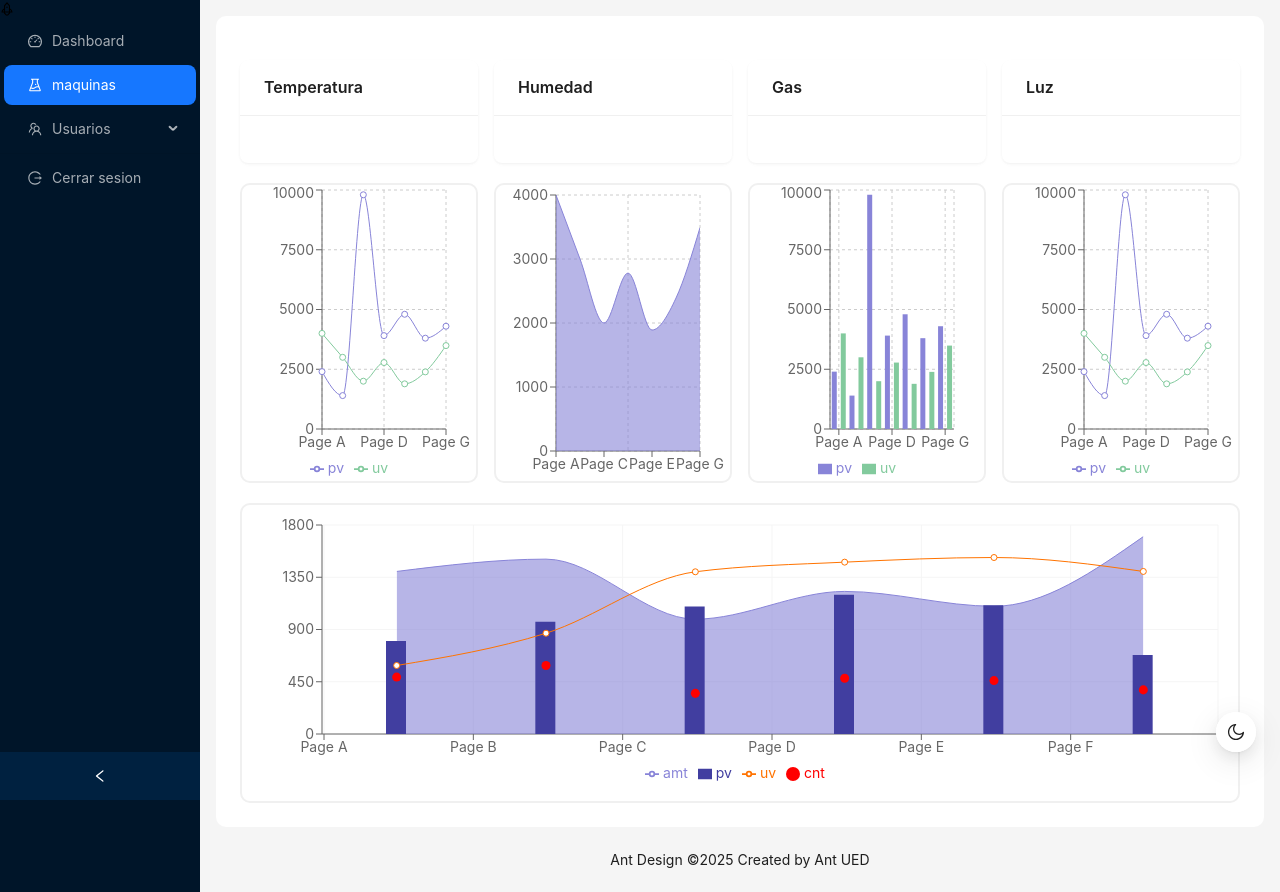
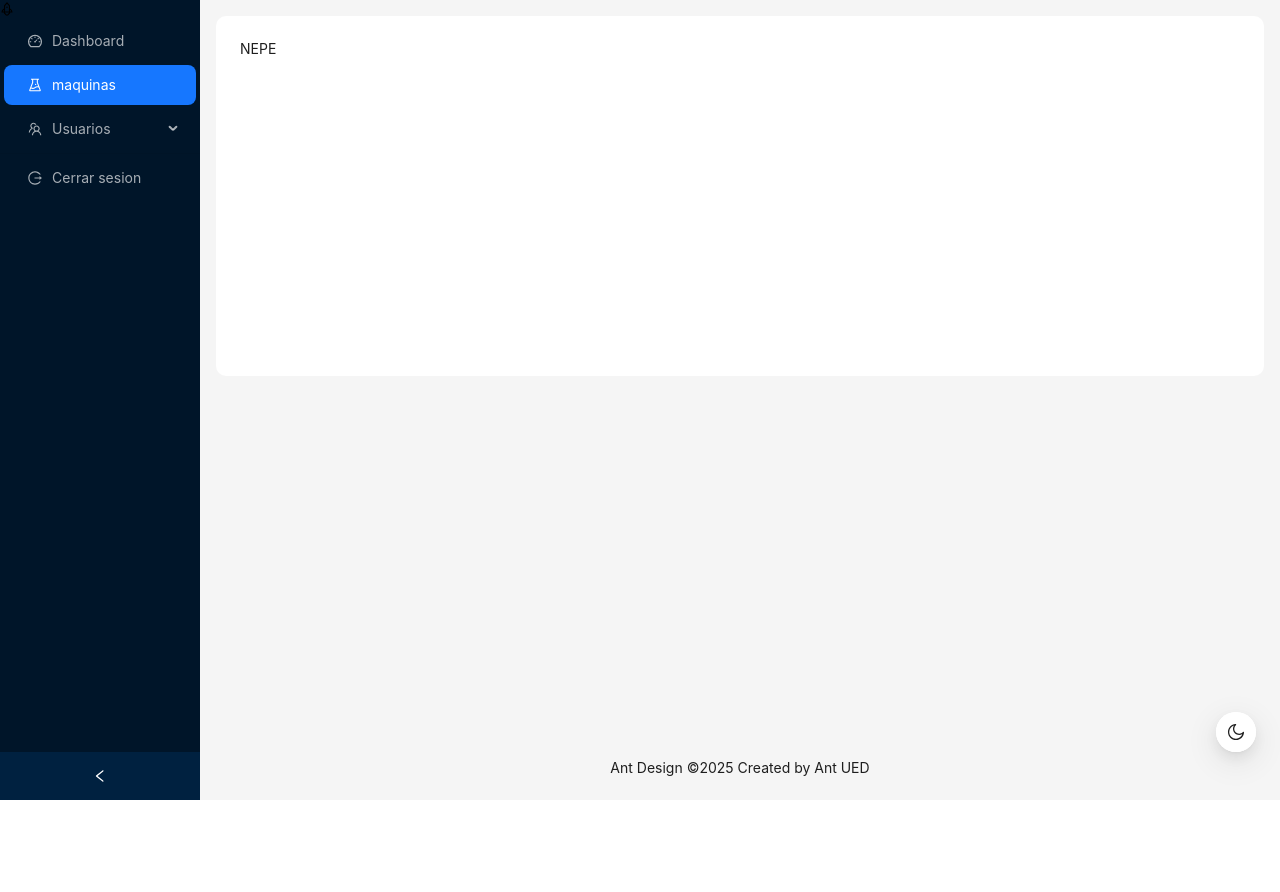
Before and after one commit to Angaro920/agroclima-react-iot, a React (Vite) app: page / in a window 1280 px wide. Both pictures are taken after a click on the item "maquinas". After the commit the page ends 800 px from the top, so only its background shows below. Built offline with nearby package versions, Linux system fonts and the light colour scheme.

Commit message:
Add pages and routes

```diff
--- a/src/App.tsx
+++ b/src/App.tsx
@@ -1,20 +1,20 @@
 import { useState } from "react";
-import { Layout, Col, Row, FloatButton} from "antd";
-import {
-  CartasDashboard,
-  MenuDashboard,
-  LineChartComponent,
-  ComposedChartComponent,
-  AreaChartComponent,
-  BarChartComponent,
-} from "./components";
+import { Layout, FloatButton } from "antd";
+import { MenuDashboard } from "./components";
 import { MoonOutlined, RocketOutlined } from "@ant-design/icons";
 import { dashboardStyle } from "./styles";
+import { Dashboard ,Devices } from "./pages";
+import { Pages } from "./constants/pages";
 
-const { /* Header, */  Content, Footer, Sider } = Layout;
+
+
+const { /* Header, */ Content, Footer, Sider } = Layout;
+
 
 const App = () => {
   const [collapsed, setCollapsed] = useState(false);
+  const [currentPage, setCurrentPage] = useState(Pages.DASHBOARD);
+
   /* const {
     token: { colorBgContainer},
   } = theme.useToken(); */
@@ -27,53 +27,16 @@ const App = () => {
         onCollapse={(value) => setCollapsed(value)}
         /* style={{ background: colorBgContainer }} */
       >
-        <div><RocketOutlined /> </div>
-        <MenuDashboard />
+        <div>
+          <RocketOutlined />{" "}
+        </div>
+        <MenuDashboard setCurrentPage={setCurrentPage} />
       </Sider>
       <Layout>
         {/* <Header style={{ padding: 0, background: colorBgContainer }} /> */}
         <Content style={{ margin: "0 16px" }}>
-          <div style={dashboardStyle.mainSector}>
-            <Row gutter={16}>
-              <Col span={6}>
-                <CartasDashboard title="Temperatura" />
-              </Col>
-              <Col span={6}>
-                <CartasDashboard title="Humedad" />
-              </Col>
-              <Col span={6}>
-                <CartasDashboard title="Gas" />
-              </Col>
-              <Col span={6}>
-                <CartasDashboard title="Luz" />
-              </Col>
-            </Row>
-            <Row gutter={16}>
-              <Col span={6}>
-              <div style={dashboardStyle.chartdiv}>
-                  <LineChartComponent />
-                </div>
-              </Col>
-              <Col span={6}>
-                <div style={dashboardStyle.chartdiv}>
-                  <AreaChartComponent />
-                </div>
-              </Col>
-              <Col span={6}>
-              <div style={dashboardStyle.chartdiv}>
-                  <BarChartComponent />
-                </div>
-              </Col>
-              <Col span={6}>
-              <div style={dashboardStyle.chartdiv}>
-                  <LineChartComponent />
-                </div>
-              </Col>
-            </Row>
-            <div style={dashboardStyle.chartdiv}>
-              <ComposedChartComponent />
-            </div>
-          </div>
+          {currentPage === Pages.DASHBOARD && <Dashboard />}
+          {currentPage === Pages.DEVICES && <Devices />}
         </Content>
         <Footer style={{ textAlign: "center" }}>
           Ant Design ©{new Date().getFullYear()} Created by Ant UED
--- a/src/components/Menu/index.tsx
+++ b/src/components/Menu/index.tsx
@@ -10,17 +10,21 @@ import {
 } from "@ant-design/icons";
 import type { MenuProps } from "antd";
 import { Menu } from "antd";
+import { Pages } from "../../constants/pages";
+
+
+console.log(Pages);
 
 type MenuItem = Required<MenuProps>["items"][number];
 
 const items: MenuItem[] = [
   {
-    key: "dashboard",
+    key: Pages.DASHBOARD,
     label: "Dashboard",
     icon: <DashboardOutlined />,
   },
   {
-    key: "maquinas",
+    key: Pages.DEVICES,
     label: "maquinas",
     icon: <ExperimentOutlined />,
   },
@@ -45,8 +49,8 @@ const items: MenuItem[] = [
   },
 ];
 
-export const MenuDashboard = () => {
+export const MenuDashboard = ({setCurrentPage}) => {
   return (
-    <Menu defaultSelectedKeys={['1']} items={items} theme="dark" mode='inline'/>
+    <Menu defaultSelectedKeys={['1']} items={items} theme="dark" mode='inline' onClick={(event) => {setCurrentPage(event.key)}}/>
   )
 }
--- /dev/null
+++ b/src/constants/pages.ts
@@ -0,0 +1,5 @@
+export enum Pages {
+    DASHBOARD = "DASHBOARD",
+    DEVICES = "DEVICES",
+    CONTACT = "CONTACT",
+  }
--- /dev/null
+++ b/src/pages/Dashboard/index.tsx
@@ -0,0 +1,55 @@
+import { Col, Row } from "antd";
+import { dashboardStyle } from "../../styles";
+import {
+  AreaChartComponent,
+  CartasDashboard,
+  LineChartComponent,
+  ComposedChartComponent,
+  BarChartComponent,
+} from "../../components";
+
+export const Dashboard = () => {
+  return (
+    <div style={dashboardStyle.mainSector}>
+      <Row gutter={16}>
+        <Col span={6}>
+          <CartasDashboard title="Temperatura" />
+        </Col>
+        <Col span={6}>
+          <CartasDashboard title="Humedad" />
+        </Col>
+        <Col span={6}>
+          <CartasDashboard title="Gas" />
+        </Col>
+        <Col span={6}>
+          <CartasDashboard title="Luz" />
+        </Col>
+      </Row>
+      <Row gutter={16}>
+        <Col span={6}>
+          <div style={dashboardStyle.chartdiv}>
+            <LineChartComponent />
+          </div>
+        </Col>
+        <Col span={6}>
+          <div style={dashboardStyle.chartdiv}>
+            <AreaChartComponent />
+          </div>
+        </Col>
+        <Col span={6}>
+          <div style={dashboardStyle.chartdiv}>
+            <BarChartComponent />
+          </div>
+        </Col>
+        <Col span={6}>
+          <div style={dashboardStyle.chartdiv}>
+            <LineChartComponent />
+          </div>
+        </Col>
+      </Row>
+      <div style={dashboardStyle.chartdiv}>
+        <ComposedChartComponent />
+      </div>
+    </div>
+  );
+};
--- /dev/null
+++ b/src/pages/Devices/index.tsx
@@ -0,0 +1,10 @@
+import { dashboardStyle } from "../../styles";
+
+
+export const Devices = () => {
+  return (
+    <div style={dashboardStyle.mainSector}>
+        NEPE
+    </div>
+  );
+};
--- /dev/null
+++ b/src/pages/index.tsx
@@ -0,0 +1,2 @@
+export * from "./Dashboard";
+export * from "./Devices";
```
